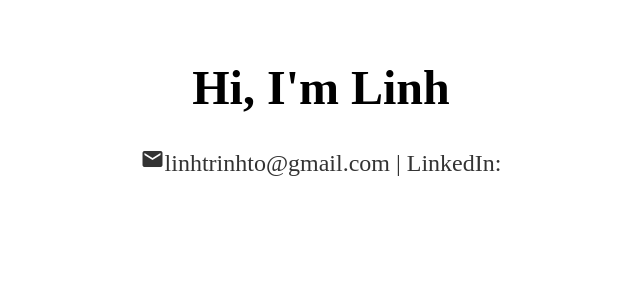
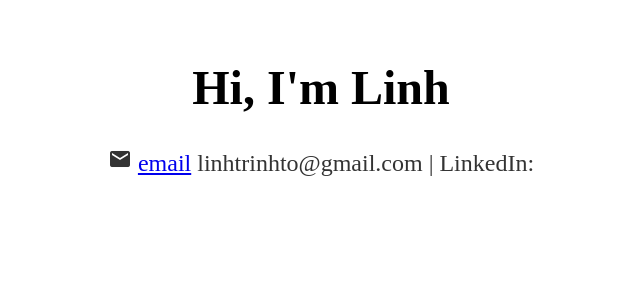
Before and after one commit to lttrinh/lttrinh.github.io, a Jekyll site: the page built from index.html, in a window 1280 px wide. Shown: the top 300 px of the page, without its empty margins (319-959 px from the left). Built offline with Jekyll 4.4.1, drawn with Linux system fonts in a browser that asks for light colours.

Commit message:
Update index.html

```diff
--- a/index.html
+++ b/index.html
@@ -6,6 +6,10 @@ title: Linh To Trinh
 
 <div class="blurb">
 	<h1>Hi, I'm Linh</h1>
-	<p><i class="material-icons">email</i>linhtrinhto@gmail.com | LinkedIn: </p>
+	<p><i class="material-icons">email</i> <a href="mailto:linhtrinhto@gmail.com">email</a>
+
+
+
+		linhtrinhto@gmail.com | LinkedIn: </p>
 
 </div>
```
